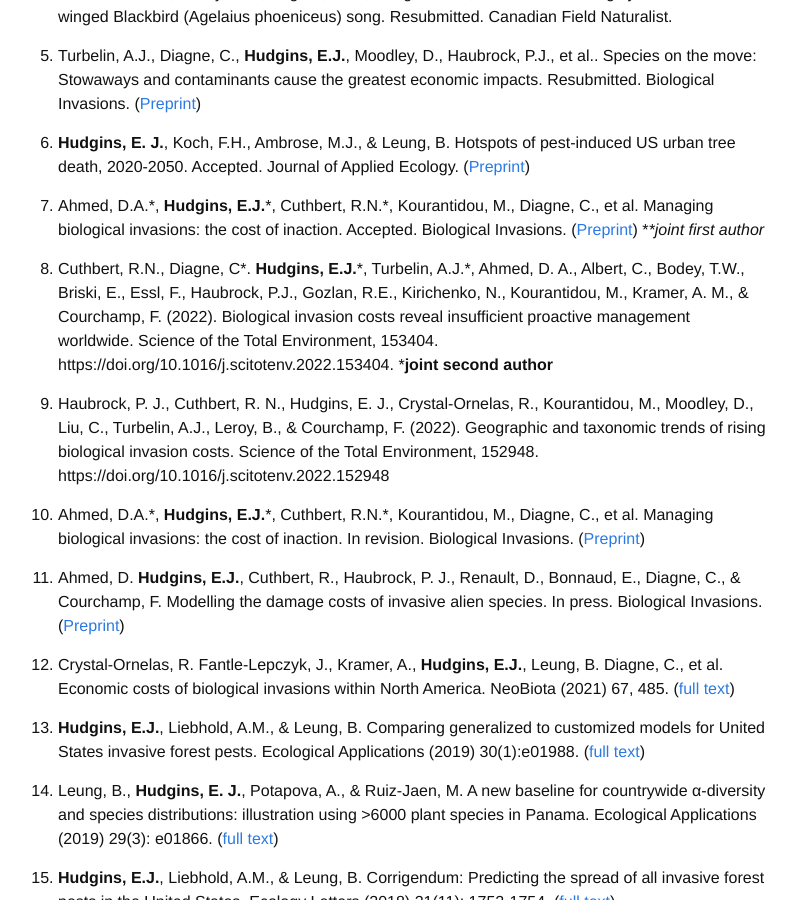
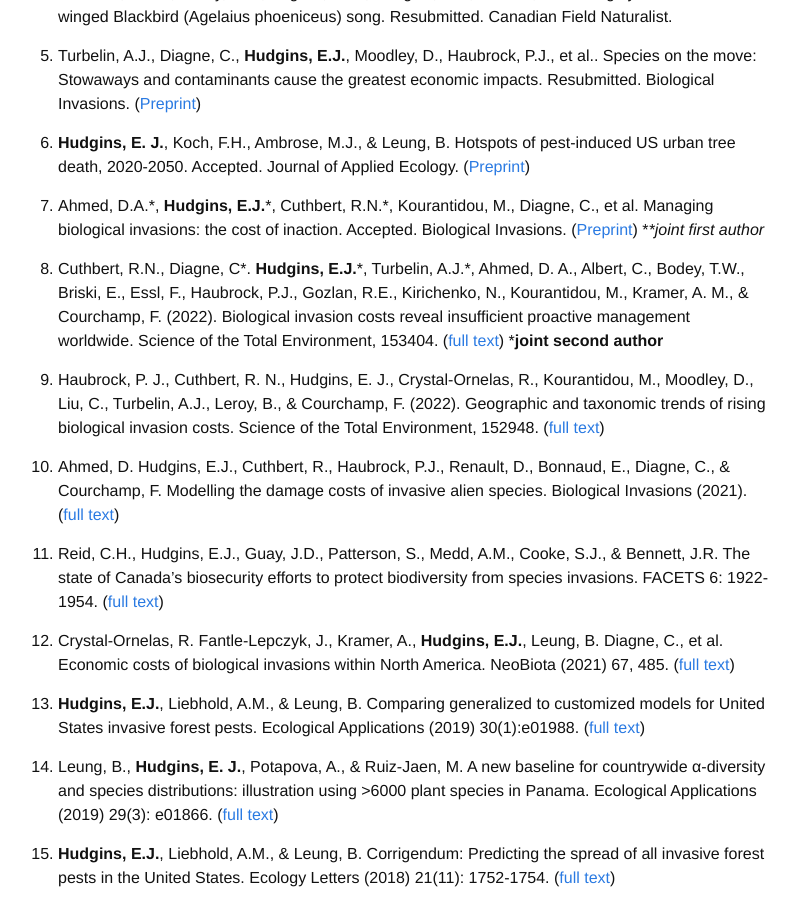
Before and after one commit to emmajhudgins/emmajhudgins.github.io, a Jekyll site: the page built from publications.md, in a window 1280 px wide and 900 px high, scrolled down 420 px. Shown: the whole window, without its empty margins (242-1041 px from the left). Built offline with Jekyll 4.4.1, drawn with Linux system fonts in a browser that asks for light colours; nearby versions of some CDN libraries; some web fonts are replaced.

Commit message:
Update publications.md

```diff
--- a/publications.md
+++ b/publications.md
@@ -22,14 +22,14 @@ order: 2
 12. Ahmed, D.A.\*, **Hudgins, E.J.**\*, Cuthbert, R.N.\*, Kourantidou, M., Diagne, C., et al. Managing biological invasions: the cost of inaction. Accepted. Biological Invasions. ([Preprint](https://doi.org/10.21203/rs.3.rs-300416/v1))
 \***joint first author*
 
-11. Cuthbert, R.N., Diagne, C\*. **Hudgins, E.J.**\*, Turbelin, A.J.\*, Ahmed, D. A., Albert, C., Bodey, T.W., Briski, E., Essl, F., Haubrock, P.J., Gozlan, R.E., Kirichenko, N., Kourantidou, M., Kramer, A. M., & Courchamp, F. (2022). Biological invasion costs reveal insufficient proactive management worldwide. Science of the Total Environment, 153404.  https://doi.org/10.1016/j.scitotenv.2022.153404.
+11. Cuthbert, R.N., Diagne, C\*. **Hudgins, E.J.**\*, Turbelin, A.J.\*, Ahmed, D. A., Albert, C., Bodey, T.W., Briski, E., Essl, F., Haubrock, P.J., Gozlan, R.E., Kirichenko, N., Kourantidou, M., Kramer, A. M., & Courchamp, F. (2022). Biological invasion costs reveal insufficient proactive management worldwide. Science of the Total Environment, 153404. ([full text](https://doi.org/10.1016/j.scitotenv.2022.153404))
 \***joint second author**
 
-10. Haubrock, P. J., Cuthbert, R. N., Hudgins, E. J., Crystal-Ornelas, R., Kourantidou, M., Moodley, D., Liu, C., Turbelin, A.J., Leroy, B., & Courchamp, F. (2022). Geographic and taxonomic trends of rising biological invasion costs. Science of the Total Environment, 152948.  https://doi.org/10.1016/j.scitotenv.2022.152948
+10. Haubrock, P. J., Cuthbert, R. N., Hudgins, E. J., Crystal-Ornelas, R., Kourantidou, M., Moodley, D., Liu, C., Turbelin, A.J., Leroy, B., & Courchamp, F. (2022). Geographic and taxonomic trends of rising biological invasion costs. Science of the Total Environment, 152948. ([full text](https://doi.org/10.1016/j.scitotenv.2022.152948))
 
-9. Ahmed, D.A.\*, **Hudgins, E.J.**\*, Cuthbert, R.N.\*, Kourantidou, M., Diagne, C., et al. Managing biological invasions: the cost of inaction. In revision. Biological Invasions. ([Preprint](https://doi.org/10.21203/rs.3.rs-300416/v1))
+9. Ahmed, D. Hudgins, E.J., Cuthbert, R., Haubrock, P.J., Renault, D., Bonnaud, E., Diagne, C., & Courchamp, F. Modelling the damage costs of invasive alien species. Biological Invasions (2021). ([full text](https://doi.org/10.1007/s10530-021-02586-5))
 
-8. Ahmed, D. **Hudgins, E.J.**, Cuthbert, R., Haubrock, P. J., Renault, D., Bonnaud, E., Diagne, C.,  & Courchamp, F. Modelling the damage costs of invasive alien species. In press. Biological Invasions. ([Preprint](https://doi.org/10.21203/rs.3.rs-380351/v1))
+8. Reid, C.H., Hudgins, E.J., Guay, J.D., Patterson, S., Medd, A.M., Cooke, S.J., & Bennett, J.R. The state of Canada’s biosecurity efforts to protect biodiversity from species invasions. FACETS 6: 1922-1954. ([full text](https://doi.org/10.1139/facets-2021-0012))
 
 7. Crystal-Ornelas, R. Fantle-Lepczyk, J., Kramer, A., **Hudgins, E.J.**, Leung, B. Diagne, C., et al. Economic costs of biological invasions within North America. NeoBiota (2021) 67, 485. ([full text](https://neobiota.pensoft.net/article/58038/))
 
```
